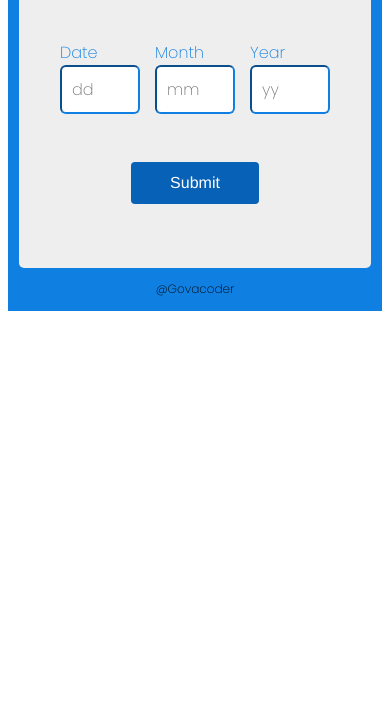
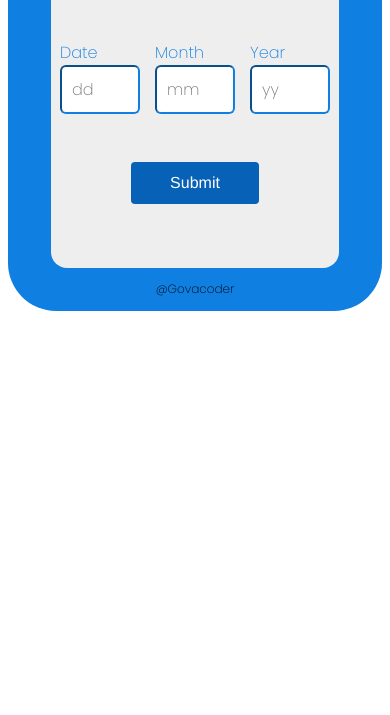
Before and after one commit to Govamarket/CalculateAge, a plain HTML site: page index.html in a window 390 px wide. Shown: the part 129-844 px from the top of the page. Drawn offline with Linux system fonts and the light colour scheme.

Commit message:
Intial commit

```diff
--- a/style.css
+++ b/style.css
@@ -102,3 +102,26 @@ input{
   font-size: 14px;
   font-family: 'Poppins', sans-serif;
 }
+
+@media only screen and (max-width: 600px){
+  form{
+    box-sizing: border-box;
+    margin-left: auto;
+    margin-right: auto;
+    resize: both;
+    max-width: 18rem;
+    background-color: #EEEEEE;
+    border-radius: 1rem;
+    height: 20rem;
+  }
+
+  .box{
+    box-sizing: border-box;
+    background-color: #0F7FE1;
+    resize: both;
+    width: 35rem;
+    height: 24rem;
+    margin-top: 3rem;
+    border-radius: 3rem;
+  }
+}
```
